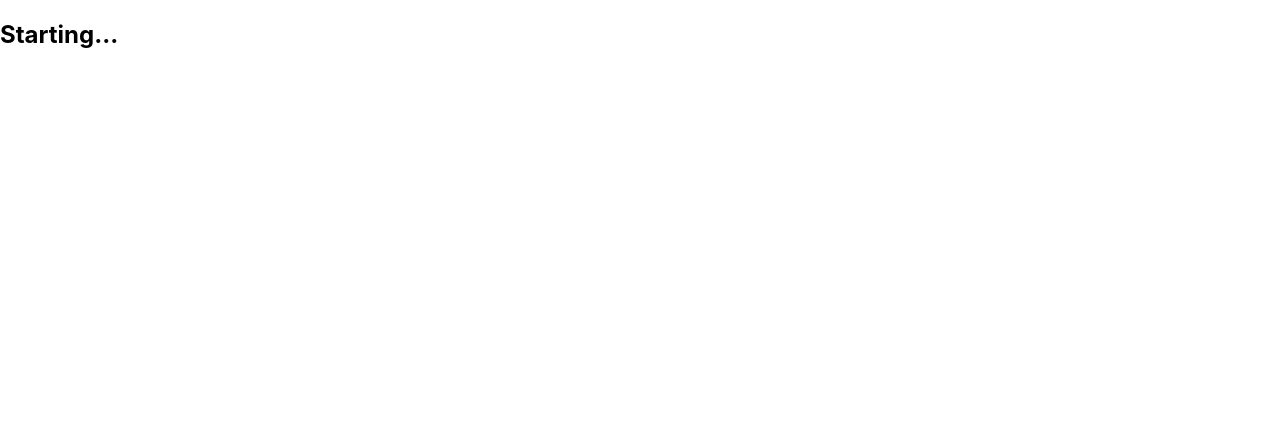
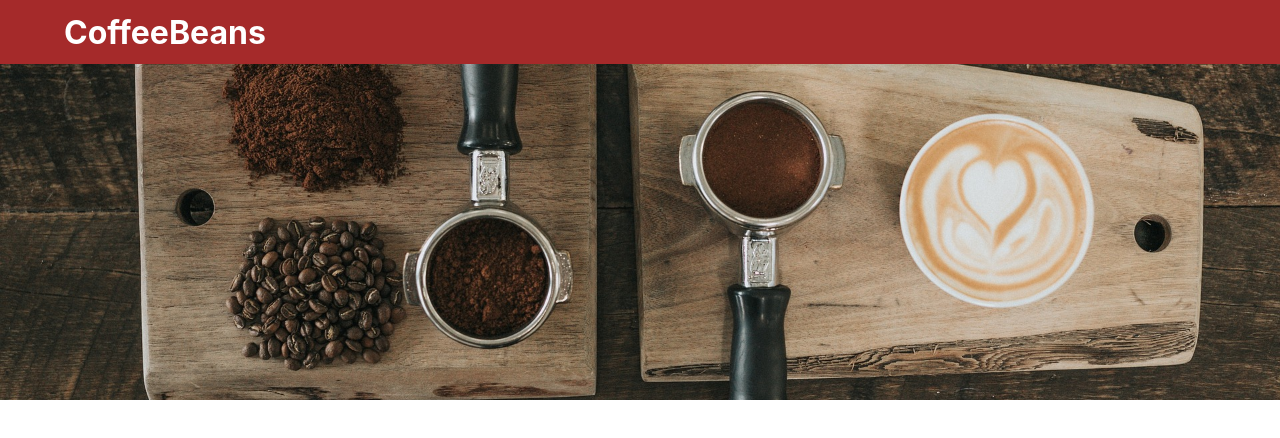
Before and after one commit to zskomra/CoffeeBeansOrder, a React (Create React App) app: page / in a window 1280 px wide. Shown: the top 438 px of the page. Built offline with nearby package versions, Linux system fonts and the light colour scheme.

Commit message:
feat :: add header component

```diff
--- a/src/App.js
+++ b/src/App.js
@@ -1,9 +1,11 @@
+import { Fragment } from "react";
+import Header from "./components/Layout/Header";
 
 function App() {
   return (
-    <div>
-      <h2>Starting...</h2>
-    </div>
+    <Fragment>
+      <Header />
+      </Fragment>
   );
 }
 
--- /dev/null
+++ b/src/components/Layout/Header.js
@@ -0,0 +1,20 @@
+
+import { Fragment } from "react";
+import classes from './Header.module.css';
+
+import beansImg from '../../assets/beans.jpg';
+
+const Header = (props) => {
+    return <Fragment>
+        <header className={classes.header}>
+            <h1>CoffeeBeans</h1>
+            <button>Cart</button>
+
+        </header>
+        <div className={classes['main-image']}>
+            <img src={beansImg} alt="beans transform"/>
+        </div>
+    </Fragment>
+};
+
+export default Header;
--- /dev/null
+++ b/src/components/Layout/Header.module.css
@@ -0,0 +1,25 @@
+.header {
+    position: fixed;
+    width: 100%;
+    color: white;
+    display: flex;
+    height: 4rem;
+    justify-content: space-between;
+    align-items: center;
+    background-color: brown;
+    padding: 0 5%;
+
+}
+
+.main-image {
+    width: 100%;
+    height: 25rem;
+
+
+}
+
+.main-image img {
+    width: 100%;
+    height: 100%;
+    object-fit: cover;
+}
```
Also changed, not shown: src/assets/beans.jpg (added).
